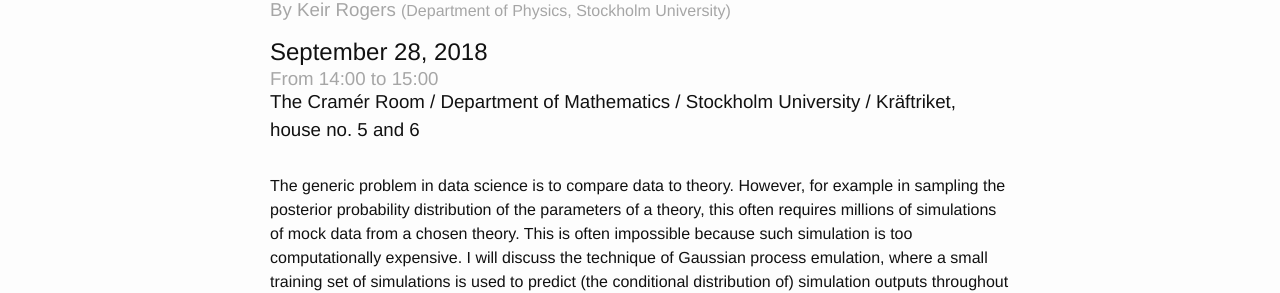
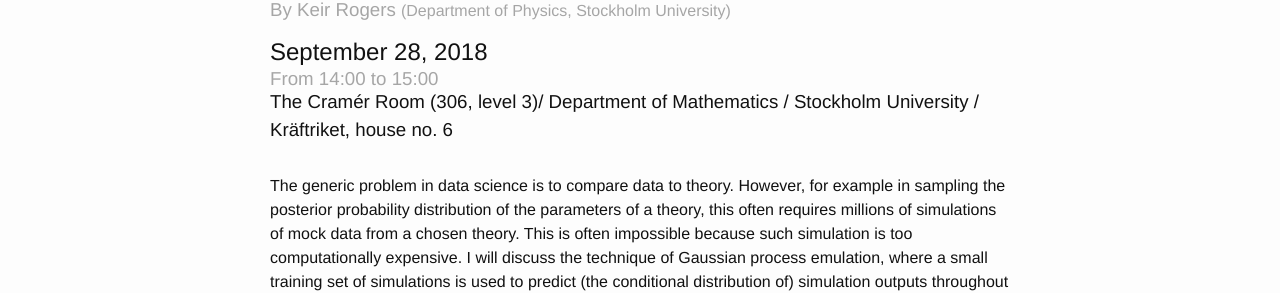
Before and after one commit to sudsfs/sudsfs.github.io, a Jekyll site: the page built from _posts/2018-09-28-KeirRogers.md, in a window 1280 px wide. Shown: the part 656-949 px from the top of the page. Built offline with Jekyll 4.4.1, drawn with Linux system fonts in a browser that asks for light colours.

Commit message:
Update 2018-09-28-KeirRogers.md
Slightly more detailed directions, using proven terminology, and removed house 5 as an option.

```diff
--- a/_posts/2018-09-28-KeirRogers.md
+++ b/_posts/2018-09-28-KeirRogers.md
@@ -8,7 +8,7 @@ cover: "/assets/images/gp.gif"
 date:   2018-09-28
 start_time: "14:00"
 end_time: "15:00"
-location: "The Cramér Room / Department of Mathematics / Stockholm University / Kräftriket, house no. 5 and 6"
+location: "The Cramér Room  (306, level 3)/ Department of Mathematics / Stockholm University / Kräftriket, house no. 6"
 
 #event speaker
 speaker_name: "Keir Rogers"
```
